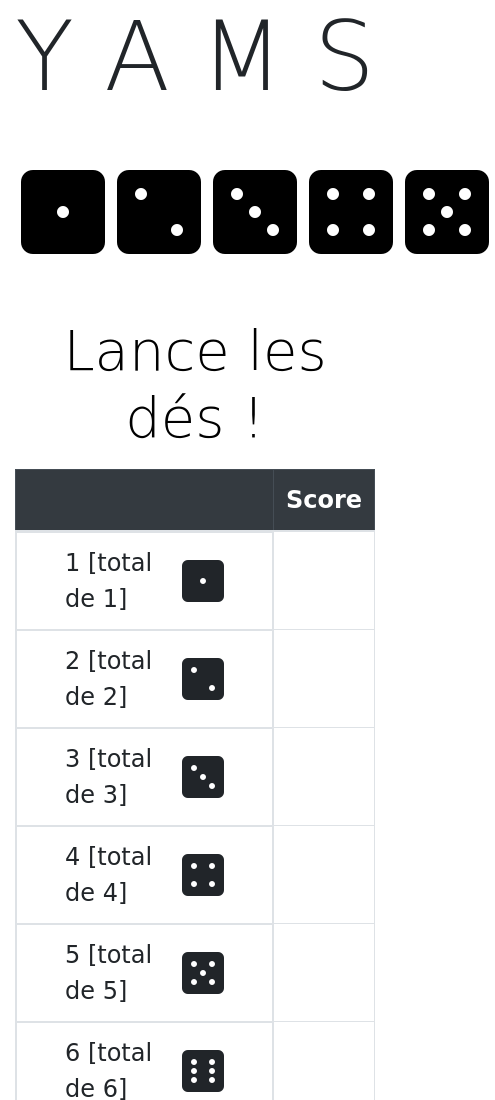
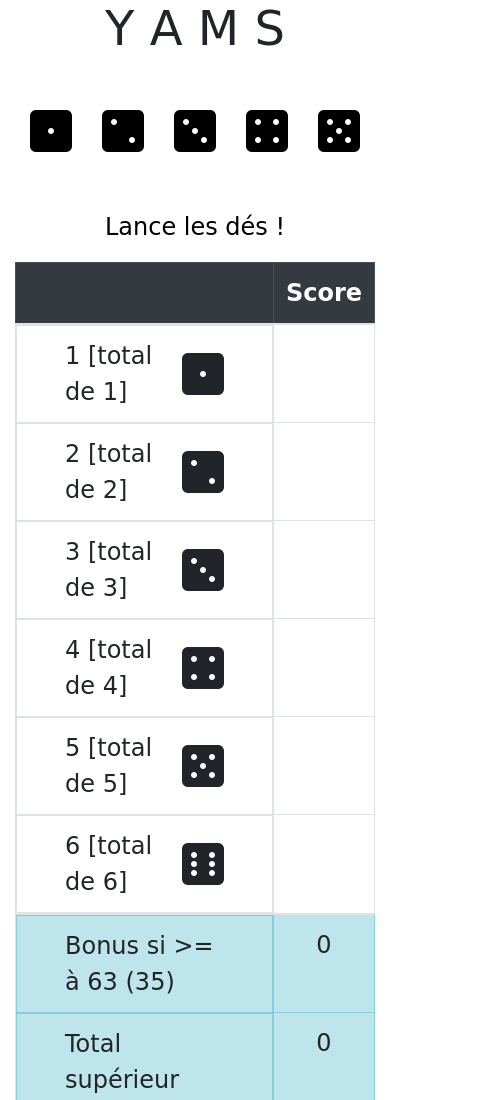
Before and after one commit to PrescilliaDSD/Yahtzee-Game-PrescilliaDSD, a plain HTML site: page html/index.html in a window 390 px wide. Shown: the top 1100 px of the page, 495 px wide, since content can reach past the window. Drawn offline with nearby package versions, Linux system fonts and the light colour scheme; a web font is replaced by a local one.

Commit message:
improve responsive design for mobile

```diff
--- a/css/style.css
+++ b/css/style.css
@@ -1,10 +1,6 @@
 .container {
     font-family: 'Coiny', cursive;
     font-size: 1.5em;
-}
-
-.dice-div  {
-    font-size: 2em;
 }
 
 .fas {
@@ -22,3 +18,33 @@
 .score-button {
     border: none;
 }
+
+@media screen and (min-width: 640px) {
+    .dice-div, .throw-dice {
+        font-size: 2em;
+    }
+
+    .yams-title {
+        font-size: 5em;
+    }
+}
+
+@media screen and (max-width: 640px) {
+    .yams-title {
+        font-size: 3em;
+    }
+
+    .throw-dice, .dice-div {
+        font-size: 1.5em;
+    }
+}
+
+@media screen and (max-width: 420px) {
+    .yams-title {
+        font-size: 2em;
+    }
+
+    .throw-dice, .dice-div {
+        font-size: 1em;
+    }
+}
--- a/html/index.html
+++ b/html/index.html
@@ -14,7 +14,7 @@
 </head>
 <body>
     <div class="container mh-100">
-        <h1 class="display-1 text-center">Y A M S</h1>
+        <h1 class="text-center yams-title">Y A M S</h1>
 
         <div class="mt-5 mb-5 d-flex justify-content-around reset-button-div dice-div">
             <button id ="dice1" class="dice-button bg-transparent"><i class="all-dice fas fa-dice-one"></i></button>
@@ -25,10 +25,10 @@
         </div>
 
         <div class="d-flex justify-content-center mb-3 end-game">
-            <button class="display-4 throw-dice bg-transparent">Lance les dés !</button>
+            <button class="throw-dice bg-transparent">Lance les dés !</button>
         </div>
 
-        <table class="m-auto table table-bordered" >
+        <table class="m-auto table table-bordered col-xs-6 col-md-12">
             <thead class="table-dark">
                 <th></th>
                 <th class="text-center">Score</th>
```
